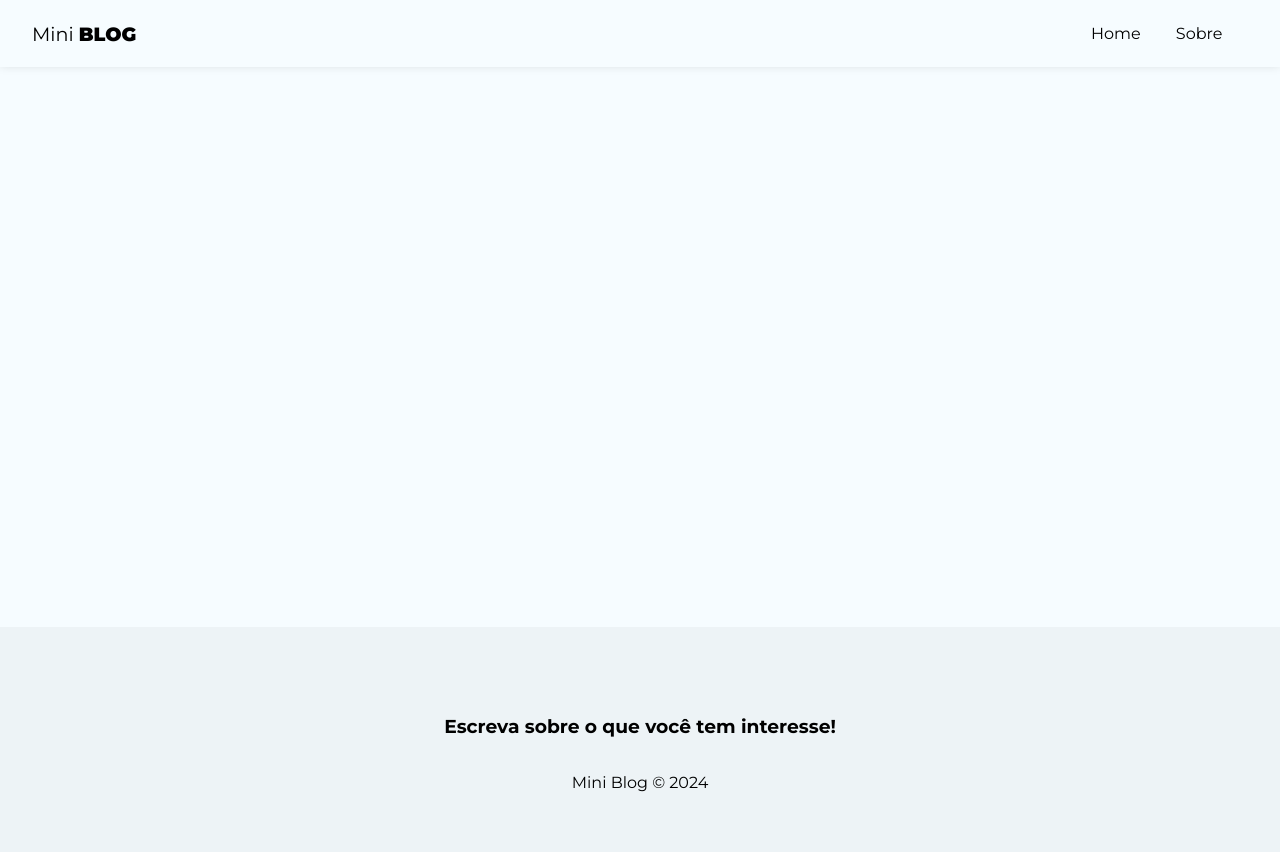
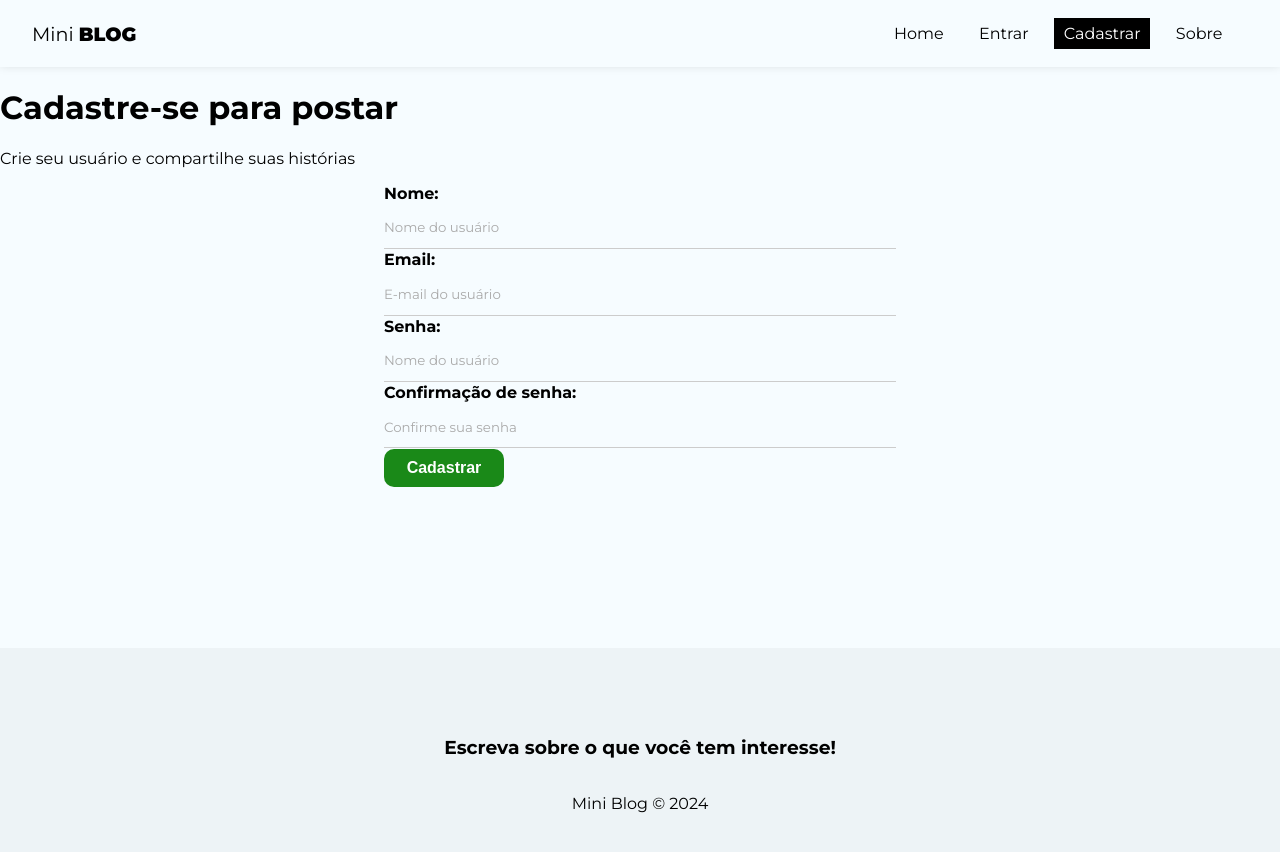
Before and after one commit to julianak-goia/geek-blog, a React (Create React App) app: page /register in a window 1280 px wide. Shown: the top 852 px of the page. Built offline with nearby package versions, Linux system fonts and the light colour scheme.

Commit message:
criando formulario de cadastro e seus estilos

```diff
--- a/src/App.js
+++ b/src/App.js
@@ -1,9 +1,11 @@
 import "./App.css";
-import { BrowserRouter, Routes, Route, Navigate } from "react-router-dom";
+import { BrowserRouter, Routes, Route } from "react-router-dom";
 import Home from "./pages/Home/Home";
 import About from "./pages/About/About";
 import Navbar from "./components/Navbar";
 import Footer from "./components/Footer";
+import Login from "./pages/Login/Login";
+import Register from "./pages/Register/Register";
 
 function App() {
   return (
@@ -14,6 +16,8 @@
           <Routes>
             <Route path="/" element={<Home />} />
             <Route path="/about" element={<About />} />
+            <Route path="/login" element={<Login />} />
+            <Route path="/register" element={<Register />} />
           </Routes>
         </div>
         <Footer />
--- a/src/components/Navbar.js
+++ b/src/components/Navbar.js
@@ -18,6 +18,22 @@
         </li>
         <li>
           <NavLink
+            to="/login"
+            className={({ isActive }) => (isActive ? styles.active : "")}
+          >
+            Entrar
+          </NavLink>
+        </li>
+        <li>
+          <NavLink
+            to="/register"
+            className={({ isActive }) => (isActive ? styles.active : "")}
+          >
+            Cadastrar
+          </NavLink>
+        </li>
+        <li>
+          <NavLink
             to="/about"
             className={({ isActive }) => (isActive ? styles.active : "")}
           >
--- a/src/index.css
+++ b/src/index.css
@@ -7,6 +7,7 @@
 
 input::placeholder, textarea::placeholder {
   font-family: 'Montserrat', sans-serif;
+  color: #aaaaaa;
 }
 
 input:focus, textarea:focus {
@@ -27,3 +28,81 @@
 a:hover {
   color: #bbbbbb;
 }
+
+/* from styles */
+
+form {
+  max-width: 40%;
+  margin: 0 auto;
+}
+
+label {
+  display: flex;
+  flex-direction: column;
+  margin-bottom: 1px;
+}
+
+label span {
+  margin-bottom: .3rem;
+  font-weight: bold;
+  text-align: left;
+}
+
+input, textarea {
+  box-sizing: border-box;
+  border: none;
+  border-bottom: 1px solid #cccccc;
+  padding: .8rem 0;
+  background-color: transparent;
+}
+
+.btn {
+  background-color: #1a8918;
+  color: #ffffff;
+  text-align: center;
+  cursor: pointer;
+  border-radius: 10px;
+  width: 120px;
+  font-weight: bold;
+  border: none;
+  padding: 10px 15px;
+  font-size: 1rem;
+}
+
+.btn.btn-dark {
+  background-color: #000000;
+  border-radius: 0;
+}
+
+.btn.btn-outline {
+  background-color: transparent;
+  border-radius: 0;
+  color: #000000;
+  border: 1px solid #000000;
+  padding: 7px 30x;
+}
+
+.btn:hover {
+  background-color: #0f730c;
+  color: #ffffff;
+}
+
+.btn.btn-outline:hover {
+  background-color: #000000;
+}
+
+.btn.btn-danger:hover {
+  background-color: #dc3545;
+}
+
+button[disabled] {
+  background-color: #aaaaaa;
+}
+
+.container .error {
+  color: #721c24;
+  background-color: #f8d7da;
+  border: 1px solid #f5c6cb;
+  padding: 5px;
+  border-radius: 5px;
+}
--- /dev/null
+++ b/src/pages/Login/Login.js
@@ -0,0 +1,11 @@
+// import styles from "./Login.module.css";
+
+const Login = () => {
+  return (
+    <div>
+      <h2>login</h2>
+    </div>
+  );
+};
+
+export default Login;
--- /dev/null
+++ b/src/pages/Register/Register.js
@@ -0,0 +1,56 @@
+import styles from "./Register.module.css";
+// import { useState, useEffect } from "react";
+
+const Register = () => {
+  return (
+    <div>
+      <h1>Cadastre-se para postar</h1>
+      <p>Crie seu usuário e compartilhe suas histórias</p>
+      <form>
+        <label>
+          <span>Nome:</span>
+          <input
+            type="text"
+            name="displayName"
+            placeholder="Nome do usuário"
+            required
+          />
+        </label>
+
+        <label>
+          <span>Email:</span>
+          <input
+            type="email"
+            name="email"
+            placeholder="E-mail do usuário"
+            required
+          />
+        </label>
+
+        <label>
+          <span>Senha:</span>
+          <input
+            type="password"
+            name="password"
+            placeholder="Nome do usuário"
+            required
+          />
+        </label>
+
+        <label>
+          <span>Confirmação de senha:</span>
+          <input
+            type="password"
+            name="confirmPassword"
+            placeholder="Confirme sua senha"
+            required
+          />
+        </label>
+
+        <button className="btn">Cadastrar</button>
+      </form>
+    </div>
+  );
+};
+
+export default Register;
--- /dev/null
+++ b/src/pages/Register/Register.module.css
@@ -0,0 +1,7 @@
+.register {
+    text-align: center;
+}
+
+.register p {
+    color: #aaaaaa;
+}
```
Also changed, not shown: src/pages/Login/Login.module.css (added).
